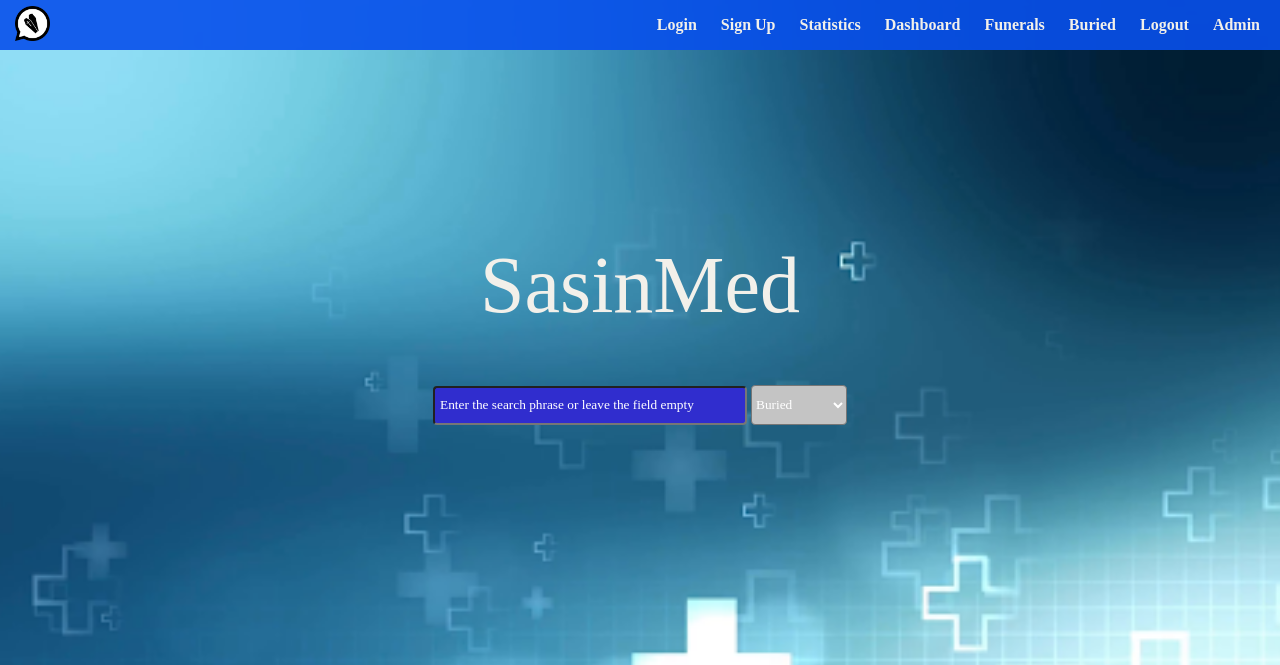
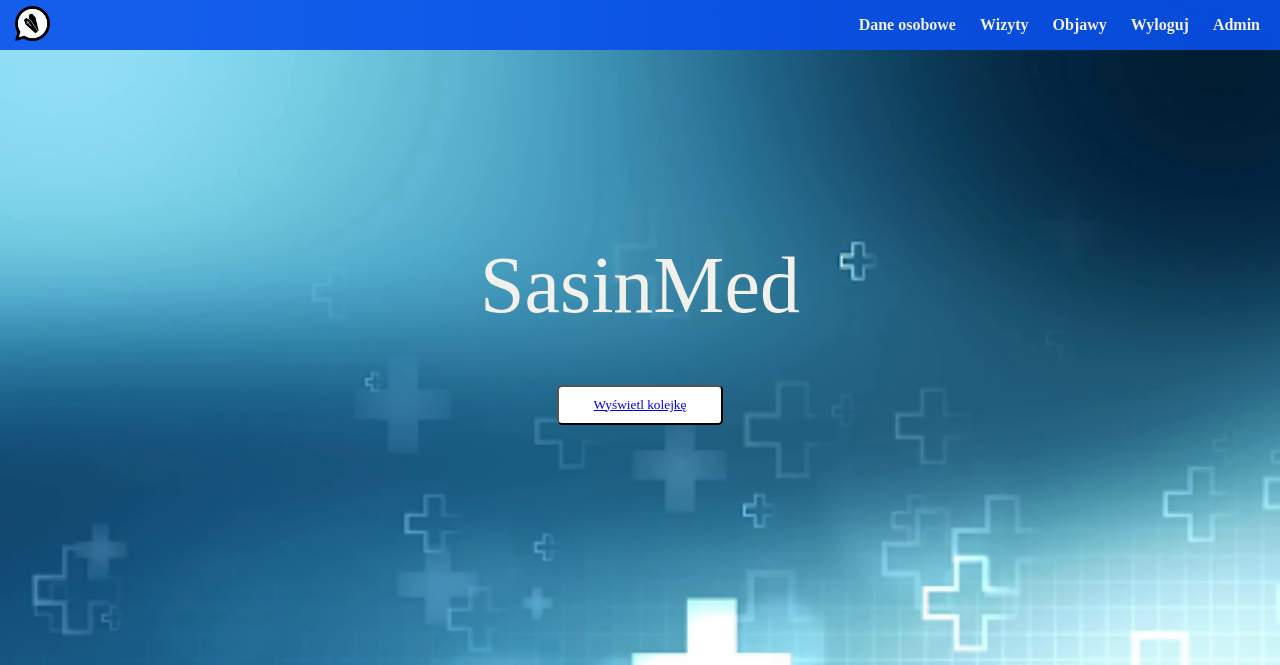
Before and after one commit to janwawruszczak1998/SasinMed, a Flask app: page / in a window 1280 px wide. Shown: the top 665 px of the page. Run offline with Flask 2, Linux system fonts and the light colour scheme; the visitor is signed in with stand-in values (Sample User, id 1); parts of the project's set-up code (start-up, migrations or seed data) failed here and were passed over; some web fonts are replaced.

Commit message:
finish of app

```diff
--- a/app.py
+++ b/app.py
@@ -23,8 +23,6 @@ def home_page():
 @app.route('/search', methods=['GET'])
 def search():
     form = FilterForm()
-    category = str(request.args["category"])
-    phrase = str(request.args["phrase"])
     resource = request.query_string
 
     table = Visit
--- a/sasinmed/forms.py
+++ b/sasinmed/forms.py
@@ -38,19 +38,9 @@ class RegisterUserForm(FlaskForm):
 
 
 class SearchForm(FlaskForm):
-    phrase = StringField(render_kw={"placeholder": "Enter the search phrase or leave the field empty"})
     category = SelectField(render_kw={"placeholder": "Choose the category you want to search in"}, choices=[
-        ('buried', 'Buried'),
-        ('funeral', 'Funeral'),
-        ('cemetery', 'Cemetery'),
-        ('quarter', 'Quarter'),
-        ('outfit', 'Outfit'),
-        ('tombstone', 'Tombstone'),
-        ('container', 'Container'),
-        ('priest', 'Priest'),
-        ('temple', 'Temple'),
-        ('funeral_home', 'Funeral home')],
-                           validators=[InputRequired()])
+        ('Patient', 'Pacjent'),
+        ('Doctor', 'Lekarz')], validators=[InputRequired()])
 
 
 class FilterForm(FlaskForm):
@@ -75,7 +65,7 @@ class DeleteRecordForm(FlaskForm):
 
 class EditBuriedForm(AddBuriedForm):
     id = IntegerField('ID', validators=[InputRequired()])
-    symptoms = StringField('symptoms', validators=[InputRequired()])
+    symptoms = StringField('Objawy', validators=[InputRequired()])
     recommendation = StringField('recommendation', validators=[InputRequired()])
     prescribed_medication = StringField('prescribed_medication', validators=[InputRequired()])
 
--- a/sasinmed/static/css/buried.css
+++ b/sasinmed/static/css/buried.css
@@ -26,7 +26,7 @@ h2, h5 {
 
 .button {
     padding: 5px 15px;
-    background-color: #575957;
+    background-color: #0b7792;
     border-radius: 10px;
     color: white;
     cursor: pointer;
--- a/sasinmed/static/css/home.css
+++ b/sasinmed/static/css/home.css
@@ -40,6 +40,20 @@
     text-align: center;
 }
 
+.button {
+    display: block;
+    padding: 10px 25px;
+    margin: 20px auto;
+    background-color: #ffffff;
+    border-radius: 10px;
+    color: white;
+}
+
+.button {
+    border-radius: 5px;
+    padding: 10px 35px;
+}
+
 .search-button {
     display: none;
 }
--- a/sasinmed/static/css/modal.css
+++ b/sasinmed/static/css/modal.css
@@ -25,7 +25,7 @@
 .modal .btn-modal-item {
   cursor: pointer;
   position: static;
-  background-color: #575957;
+  background-color: #002d61;
   border-radius: 10px;
   color: white;
   padding: 5px 10px;
--- a/sasinmed/templates/home.html
+++ b/sasinmed/templates/home.html
@@ -8,11 +8,8 @@
     <div class="container">
 
     <h1 class="title">SasinMed</h1>
-
     <form method="GET" class="search-form" name="search" action="search">
-       {{ form.phrase(class='phrase') }}
-       {{ form.category(class='category')}}
-        <button class="search-button" type="submit">Search</button>
+        <button class="button" type="submit"><a href="{{ url_for('search') }}">Wyświetl kolejkę</a></button>
     </form>
 
     </div>
--- a/sasinmed/templates/includes/_navbar.html
+++ b/sasinmed/templates/includes/_navbar.html
@@ -6,14 +6,15 @@
         </div>
         <div class="navbar-list">
             <ul>
-                <li><a href="{{ url_for('login') }}">Login</a></li>
-                <li><a href="{{ url_for('signup_user') }}">Sign Up</a></li>
-                <li><a href="{{ url_for('statistics') }}">Statistics</a></li>
+                {% if not 'user' in session %}
+                <li><a href="{{ url_for('login') }}">Zaloguj</a></li>
+                <li><a href="{{ url_for('signup_user') }}">Zarejestruj</a></li>
+                {% endif %}
                 {% if 'user' in session %}
-                    <li><a href="{{ url_for('dashboard') }}">Dashboard</a></li>
-                    <li><a href="{{ url_for('user_funerals') }}">Funerals</a></li>
-                    <li><a href="{{ url_for('user_buried') }}">Buried</a></li>
-                    <li><a href="{{ url_for('logout') }}">Logout</a></li>
+                    <li><a href="{{ url_for('dashboard') }}">Dane osobowe</a></li>
+                    <li><a href="{{ url_for('user_funerals') }}">Wizyty</a></li>
+                    <li><a href="{{ url_for('user_buried') }}">Objawy</a></li>
+                    <li><a href="{{ url_for('logout') }}">Wyloguj</a></li>
                 {% endif %}
                 {% if 'admin' in session %}
                     <li><a href="/admin">Admin</a></li>
--- a/sasinmed/templates/search.html
+++ b/sasinmed/templates/search.html
@@ -5,7 +5,6 @@
 
 {% block content %}
 
-    {% include 'includes/_filter_form.html' %}
 
     <div class="table-flex">
     <table class="filter-table">
--- a/sasinmed/templates/user_funerals.html
+++ b/sasinmed/templates/user_funerals.html
@@ -17,17 +17,16 @@
                 {{ edit_visit_form.csrf_token }}
                 {{ edit_visit_form.date_of_visit.label(class="label") }} {{ edit_visit_form.date_of_visit(class="input-edit-date field") }}
                 {{ edit_visit_form.time_of_visit.label(class="label") }} {{ edit_visit_form.time_of_visit(class="input-edit field") }}
-                {{ edit_visit_form.doctor.label(class="label") }} {{ edit_visit_form.doctor(class="input-edit field") }}            }
+                {{ edit_visit_form.doctor.label(class="label") }} {{ edit_visit_form.doctor(class="input-edit field") }}
                 <button type="submit" class="btn btn-add btn-modal-item btn-edit-item">Edytuj</button>
             </form>
         </div>
 
         <div class="modal" id="modal-delete">
             <span class="fas fa-times btn-close-modal btn-close-delete"></span>
-            <h3>Remove record</h3>
+            <h3>Potwierdzenie usunięcia</h3>
             <form method="POST" action="{{ url_for('user_funerals') }}">
                 {{ delete_record_form.csrf_token }}
-                {{ delete_record_form.id.label(class="label") }} {{ delete_record_form.id(class="input-delete-id field") }}
                 <button type="submit" class="btn btn-add btn-modal-item btn-delete-item">Usuń</button>
             </form>
         </div>
```
Also changed, not shown: sasinmed/static/css/funerals.css (+8 -8 lines), sasinmed/templates/user_buried.html (+2 -6 lines).
